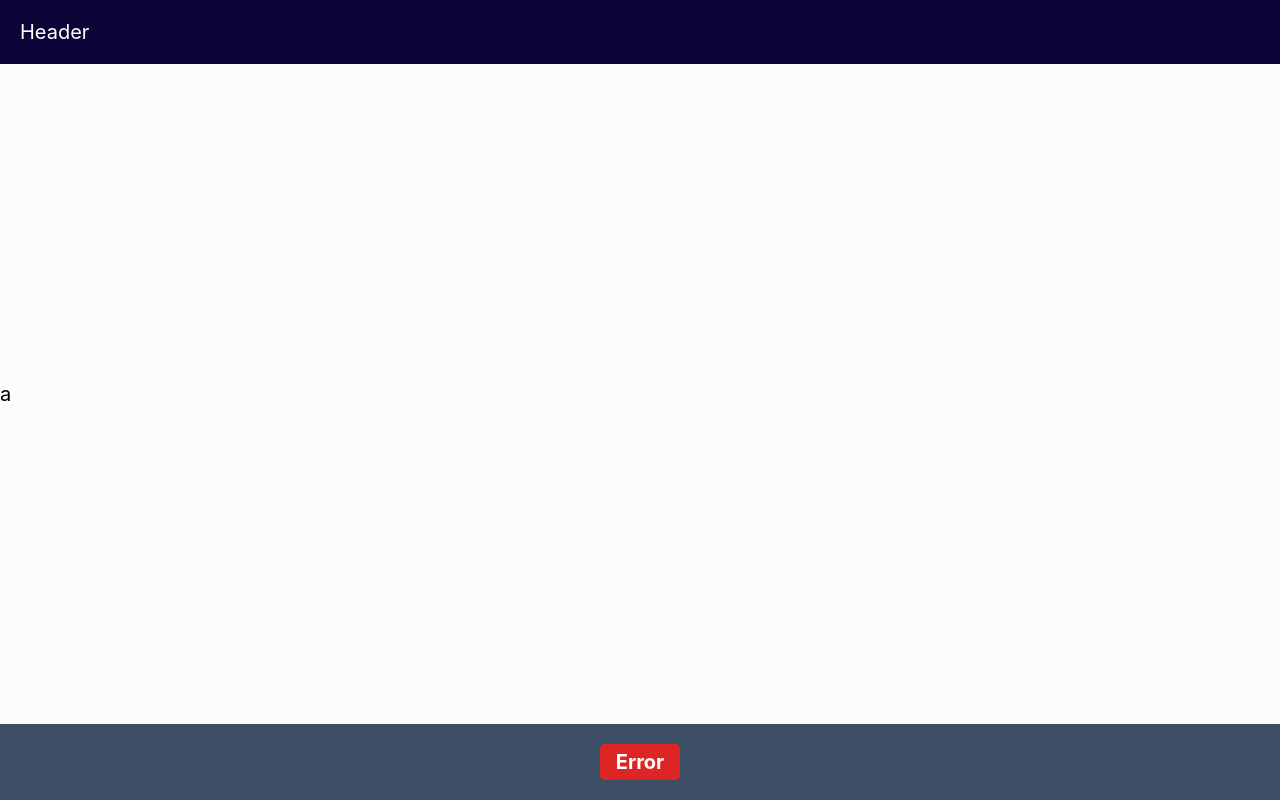
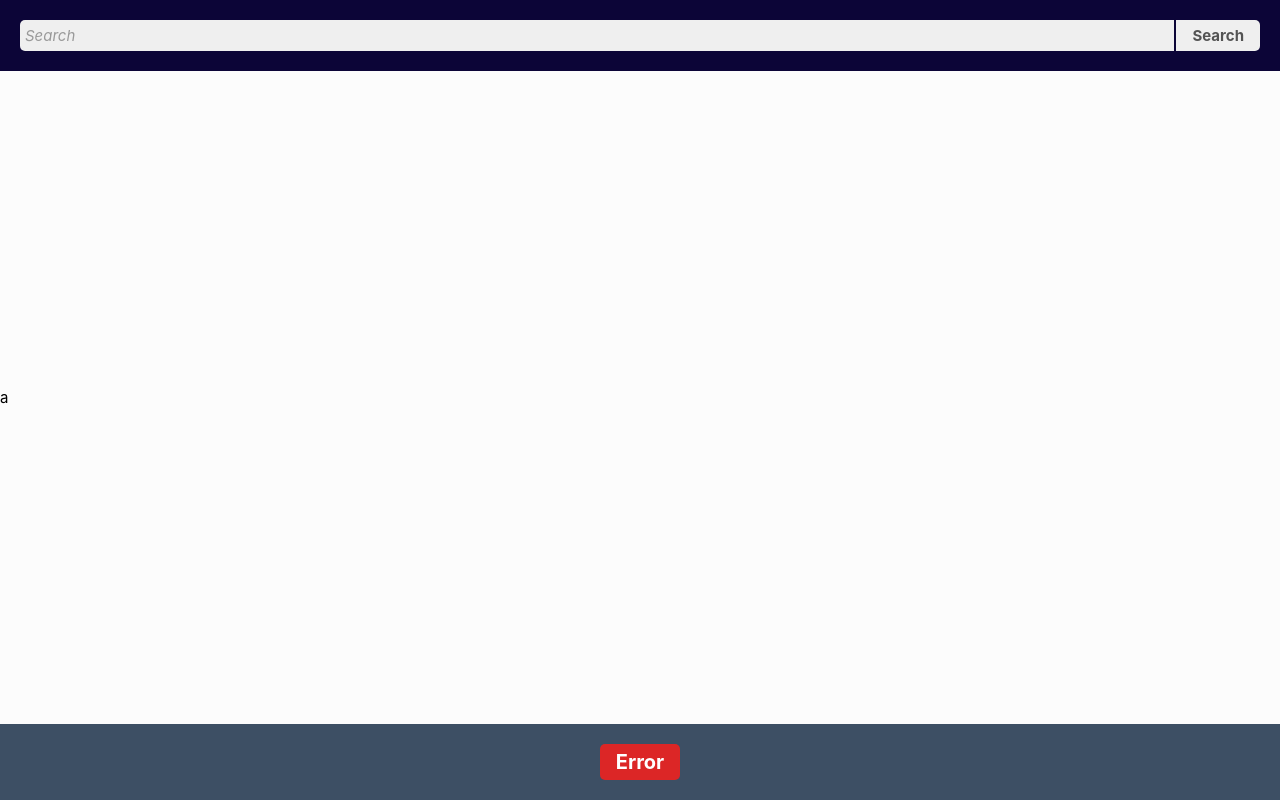
Before and after one commit to totoogg/catabase, a React (Vite) app: page / in a window 1280 px wide. Built offline with nearby package versions, Linux system fonts and the light colour scheme.

Commit message:
feat: add header

```diff
--- /dev/null
+++ b/src/features/BugButton/ui/BugButton.module.css
@@ -0,0 +1,3 @@
+.btn {
+  font-size: 2rem;
+}
--- a/src/features/BugButton/ui/BugButton.tsx
+++ b/src/features/BugButton/ui/BugButton.tsx
@@ -1,5 +1,6 @@
 import { Button } from '@/shared';
 import { Component } from 'react';
+import cls from './BugButton.module.css';
 
 interface BugButtonProps {
   text?: string;
@@ -27,7 +28,12 @@ export class BugButton extends Component<BugButtonProps, BugButtonState> {
 
   render() {
     return (
-      <Button onClick={this.throwError} variant="filled" colorBtn="error">
+      <Button
+        onClick={this.throwError}
+        className={cls.btn}
+        variant="filled"
+        colorBtn="error"
+      >
         {this.props.text ?? 'Error'}
       </Button>
     );
--- a/src/features/Search/ui/Search.module.css
+++ b/src/features/Search/ui/Search.module.css
@@ -0,0 +1,10 @@
+.btn {
+  border-bottom-left-radius: 0;
+  border-top-left-radius: 0;
+  border-left: 2px solid var(--header);
+}
+
+.block {
+  width: 100%;
+  display: flex;
+}
--- a/src/features/Search/ui/Search.tsx
+++ b/src/features/Search/ui/Search.tsx
@@ -1,7 +1,23 @@
-import { Component } from 'react';
+import { Button } from '@/shared';
+import { Input } from '@/shared/ui/Input/Input';
+import { Component, KeyboardEvent } from 'react';
+import cls from './Search.module.css';
 
 export class Search extends Component {
+  typeEnter = (e: KeyboardEvent<HTMLInputElement>) => {
+    if (e.key === 'Enter') {
+      console.log(1);
+    }
+  };
+
   render() {
-    return <div>Search</div>;
+    return (
+      <div className={cls.block}>
+        <Input placeholder="Search" onKeyUp={this.typeEnter} />
+        <Button className={cls.btn} variant="filled">
+          Search
+        </Button>
+      </div>
+    );
   }
 }
--- a/src/index.css
+++ b/src/index.css
@@ -28,7 +28,7 @@ html {
 }
 
 body {
-  font-size: 2rem;
+  font-size: 1.5rem;
 }
 
 img {
--- a/src/shared/ui/Button/Button.module.css
+++ b/src/shared/ui/Button/Button.module.css
@@ -36,7 +36,7 @@
 
 
 .filled.normal {
-  border: var(--backgroundBtnLight);
+  background: var(--backgroundBtnLight);
   color: var(--colorBtnLight);
 }
 
--- /dev/null
+++ b/src/shared/ui/Input/Input.module.css
@@ -0,0 +1,15 @@
+.input {
+  border: none;
+  outline: none;
+  width: 100%;
+  color: var(--colorBtnLight);
+  background: var(--backgroundBtnLight);
+  padding: 5px;
+  border-bottom-left-radius: 5px;
+  border-top-left-radius: 5px;
+}
+
+.input::placeholder {
+  font-style: italic;
+  opacity: 0.7;
+}
--- /dev/null
+++ b/src/shared/ui/Input/Input.tsx
@@ -0,0 +1,16 @@
+import { Component, InputHTMLAttributes } from 'react';
+import cls from './Input.module.css';
+
+interface InputProps extends InputHTMLAttributes<HTMLInputElement> {
+  className?: string;
+}
+
+export class Input extends Component<InputProps> {
+  render() {
+    const { className, ...otherProps } = this.props;
+
+    const classes = [cls.input, className].join(' ');
+
+    return <input className={classes} {...otherProps} />;
+  }
+}
--- a/src/widgets/Header/ui/Header.tsx
+++ b/src/widgets/Header/ui/Header.tsx
@@ -1,11 +1,14 @@
 import { Component } from 'react';
 import cls from './Header.module.css';
+import { Search } from '@/features';
 
 export class Header extends Component {
   render() {
     return (
       <div className={cls.Header}>
-        <div className="wrapper">Header</div>
+        <div className="wrapper">
+          <Search />
+        </div>
       </div>
     );
   }
```
